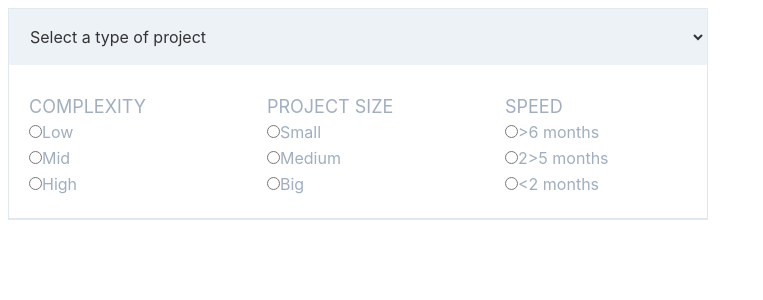
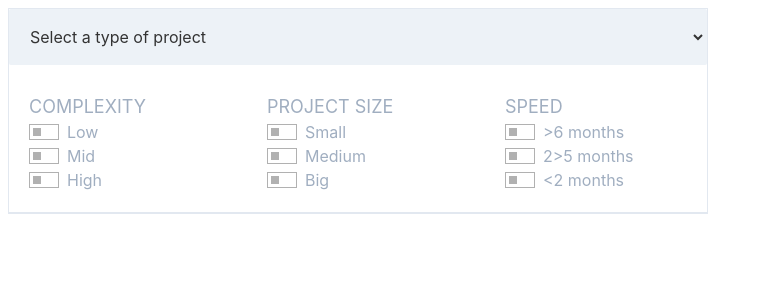
Before and after one commit to cdvv7788/svelte-pricing-calculator, a Svelte app: page / in a window 1280 px wide. Shown: the top 300 px of the page, without its empty margins (0-763 px from the left). Built offline with nearby package versions, Linux system fonts and the light colour scheme.

Commit message:
feat: Add widget to radio buttons

```diff
--- a/src/ProjectSelector.svelte
+++ b/src/ProjectSelector.svelte
@@ -15,7 +15,7 @@
 
 <select
   bind:value={selected}
-  on:blur={handleSelectChange}
+  on:change={handleSelectChange}
   class="border border-transparent bg-gray-200 p-4 w-full">
   <option value="" disabled selected>Select a type of project</option>
   {#each projects as project}
--- a/src/RadioWidget.svelte
+++ b/src/RadioWidget.svelte
@@ -15,11 +15,53 @@
   }
 </script>
 
-<label>
-  <input
-    type="radio"
-    {value}
-    {name}
-    bind:group={multiplier}
-    on:change={handleChange} />{label}
+<style>
+  .toggle-widget {
+    height: 16px;
+    width: 30px;
+    border: 1px solid #b1b1b1;
+    margin-right: 8px;
+    display: block;
+    position: relative;
+    top: 4px;
+    float: left;
+    transition: 0.2s ease-in;
+  }
+
+  .toggle-widget:before {
+    height: 8px;
+    width: 8px;
+    background: #b1b1b1;
+    position: absolute;
+    top: 3px;
+    left: 3px;
+    transition: 0.2s ease-in;
+    display: inline-block;
+    content: "";
+  }
+
+  input[type="radio"]:checked + label .toggle-widget:before {
+    background: #04f;
+    left: 17px;
+  }
+
+  input[type="radio"]:checked + label .toggle-widget {
+    border-color: #04f;
+  }
+
+  input {
+    display: none;
+  }
+</style>
+
+<input
+  id="radio-{name}-{value}"
+  type="radio"
+  {value}
+  {name}
+  bind:group={multiplier}
+  on:change={handleChange} />
+<label for="radio-{name}-{value}">
+  <span class="toggle-widget" />
+  {label}
 </label>
```
